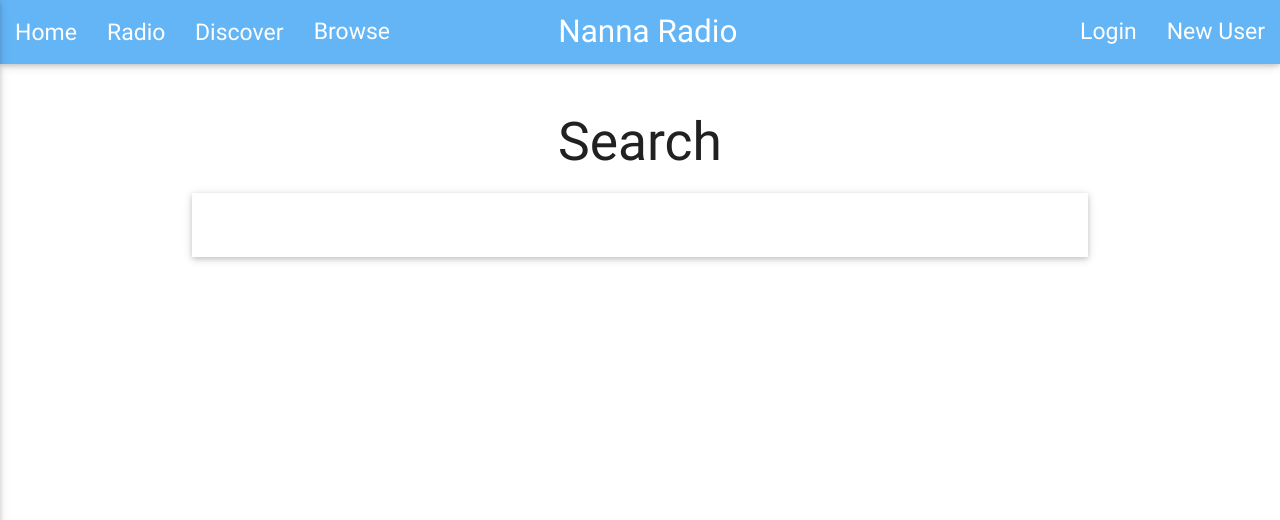
After one commit to NIEProjects/dbmsproject, a Flask app: page /browse in a window 1280 px wide. The commit adds this page. Shown: the top 520 px of the page. Run offline with Flask 2, Linux system fonts and the light colour scheme.

Commit message:
Added Search feature, browse page

```diff
--- a/beta_app/app.py
+++ b/beta_app/app.py
@@ -174,6 +174,15 @@ def discoverview():
 	# shuffle(songs_data)
 	return render_template('discover.html', songs=songs_data, songs_count=songsCount)
 
+@app.route('/browse',methods=['GET','POST'])
+def browseview():
+	if request.method == 'POST':
+		data = request.form
+		print "Search : ",data['search']
+		results = queries.search(data['search'])
+		print results
+		return render_template('browse.html',results=results)
+	return render_template('browse.html')
 
 if __name__ == '__main__':
 	app.run(host='0.0.0.0',threaded=True,debug=True)
--- a/beta_app/static/css/main.css
+++ b/beta_app/static/css/main.css
@@ -4,6 +4,7 @@
 .navfont{
 	font-size: 23px !important;
 }
+
 #overlay {
   width: 100%;
   height: 100%;
--- a/beta_app/templates/base.html
+++ b/beta_app/templates/base.html
@@ -16,6 +16,7 @@
     <!-- Include materalize js -->
     <script type="text/javascript" src="js/materialize.js"></script>
     <link href="css/material-icons.css" rel="stylesheet">
+    <link href='https://fonts.googleapis.com/css?family=Roboto:100' rel='stylesheet' type='text/css'>
 
     <script type="text/javascript">
     $(document).ready(function(){
@@ -51,7 +52,7 @@
                     <li><a class="navfont waves-effect waves-light" onclick="Materialize.toast('Please Login to continue', 2000, 'rounded')">Discover</a>
                     </li>
                     {% endif %}
-                    <li><a href="" class="navfont">Browse</a>
+                    <li><a href="/browse" class="navfont">Browse</a>
                     </li>
                 </ul>
 
--- /dev/null
+++ b/beta_app/templates/browse.html
@@ -0,0 +1,34 @@
+{% extends "base.html" %}
+{% block title %}Browse{% endblock %}
+
+{% block body %}
+<div class="container">
+<br />
+<span class="navfont center">
+<h2>Search</h2>
+</span>
+	<nav>
+    <div class="nav-wrapper white">
+      <form method="POST">
+        <div class="input-field">
+          <input id="search" name="search" type="search" required>
+          <label for="search"><i class="material-icons">search</i></label>
+          <i class="material-icons">close</i>
+        </div>
+      </form>
+    </div>
+  </nav>
+<!-- <a href="#!" class="btn" onclick="Materialize.showStaggeredList('#staggered-test')">Click Me</a> -->
+  <div class="searchResults">
+  	<ol class="navfont">
+  	{% for title in results %}
+  		<li>
+  			<span class="center navfont">
+  			<a href='{{results[title]}}'>{{title}}</a>
+  			</span>
+  		</li>
+	 {% endfor %}
+  	</ol>
+  </div>
+</div>
+{% endblock %}
```
Also changed, not shown: beta_app/queries.py (+21 -1 lines), nanna_radio.db.
